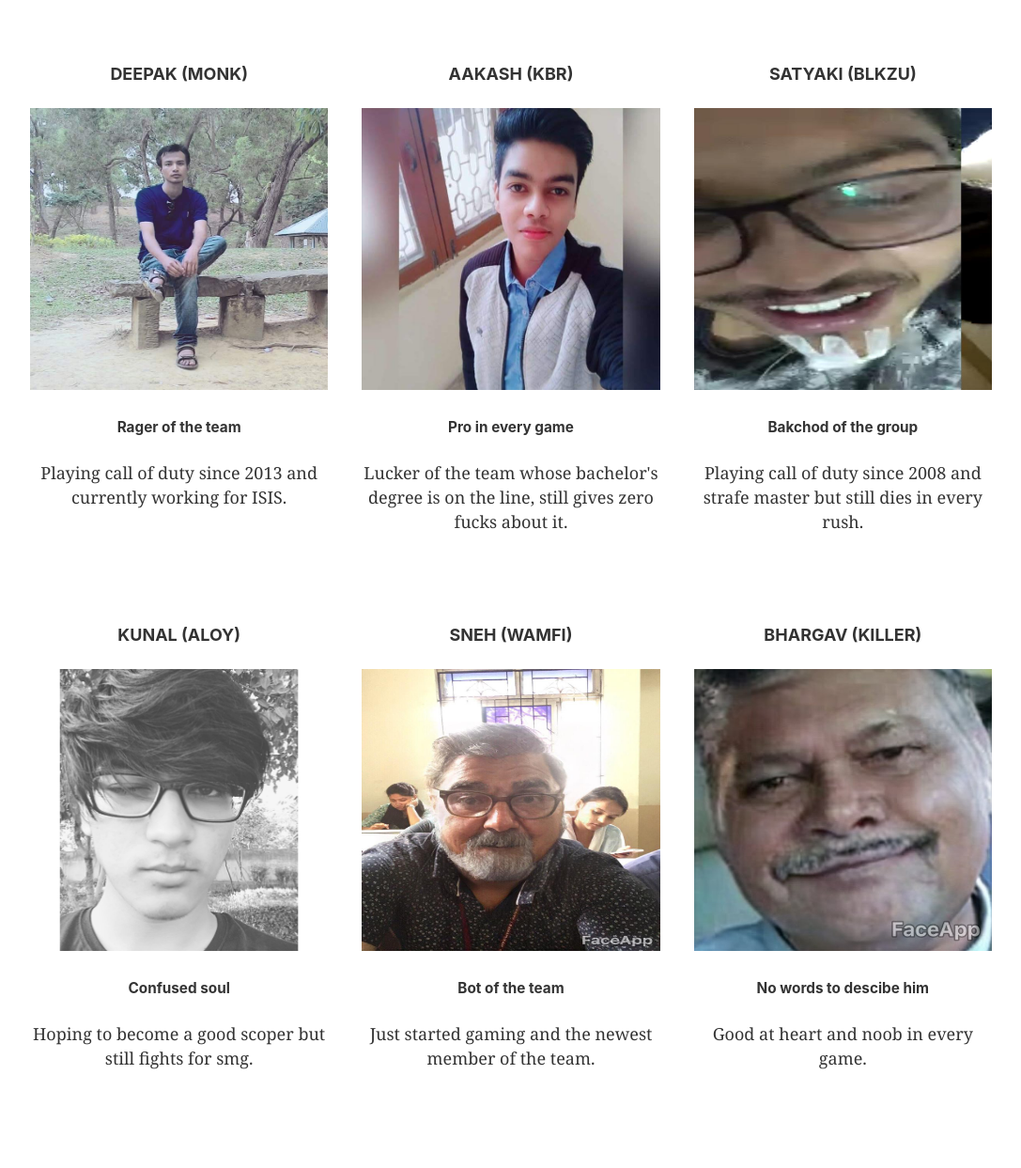
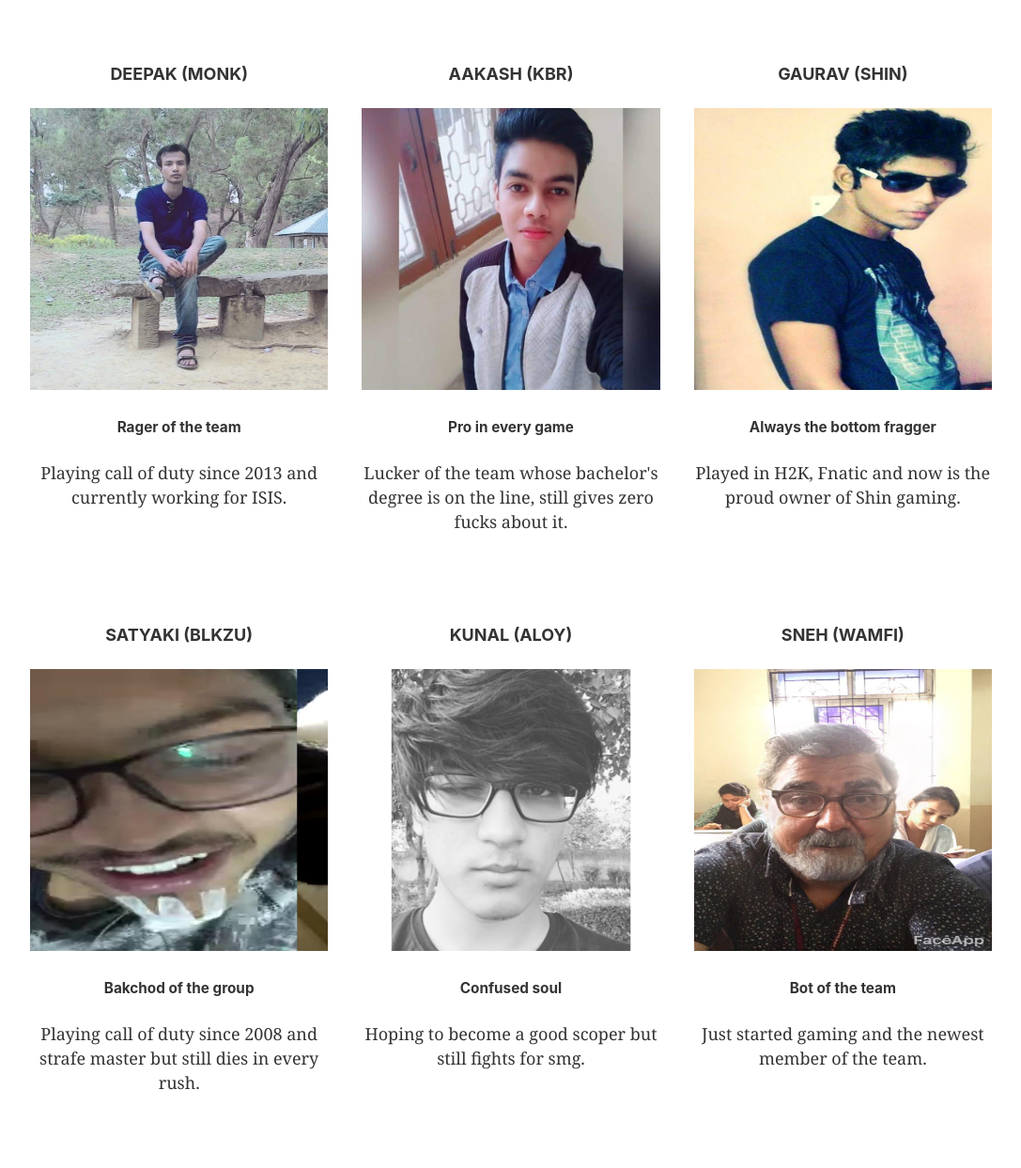
Before and after one commit to salujaparam/verse, a Gatsby site: page / in a window 1280 px wide. Shown: the part 2335-3578 px from the top of the page at 94% size, without its empty margins (96-1183 px from the left). Built offline with nearby package versions, Linux system fonts and the light colour scheme; Gatsby itself is replaced by a stand-in of ours.

Commit message:
added shin

```diff
--- a/src/constants/players.js
+++ b/src/constants/players.js
@@ -6,8 +6,7 @@ import sneh from '../images/sneh.jpeg'
 import satyaki from '../images/satyaki.jpeg'
 import param from '../images/param.jpg'
 import monk from '../images/monk.jpeg'
-// import zeus from '../images/zeus.jpeg'
-import killer from '../images/killer.jpeg'
+import shin from '../images/shin.jpeg'
 
 export default [
     {
@@ -40,12 +39,12 @@ export default [
         title: "Pro in every game",
         description: "Lucker of the team whose bachelor's degree is on the line, still gives zero fucks about it."
     },
-    // {
-    //     image: zeus,
-    //     name: "Gandu (zeus)",
-    //     title: "Always cries",
-    //     description: "Asking cover from smg's while doing ak since 2008."
-    // },
+    {
+        image: shin,
+        name: "Gaurav (shin)",
+        title: "Always the bottom fragger",
+        description: "Played in H2K, Fnatic and now is the proud owner of Shin gaming."
+    },
     {
         image: satyaki,
         name: "Satyaki (blkzu)",
@@ -64,10 +63,4 @@ export default [
         title: "Bot of the team",
         description: "Just started gaming and the newest member of the team."
     },
-    {
-        image: killer,
-        name: "Bhargav (killer)",
-        title: "No words to descibe him",
-        description: "Good at heart and noob in every game."
-    },
 ]
--- a/src/constants/services.js
+++ b/src/constants/services.js
@@ -16,6 +16,6 @@ export default [
     {
         icon: csgo,
         title: "cs go",
-        text: "All players in our team are gold nova."
+        text: "All players in our team are global elite's"
     }
 ]
```
Also changed, not shown: src/images/shin.jpeg (added), src/images/shin.jpg (added).
